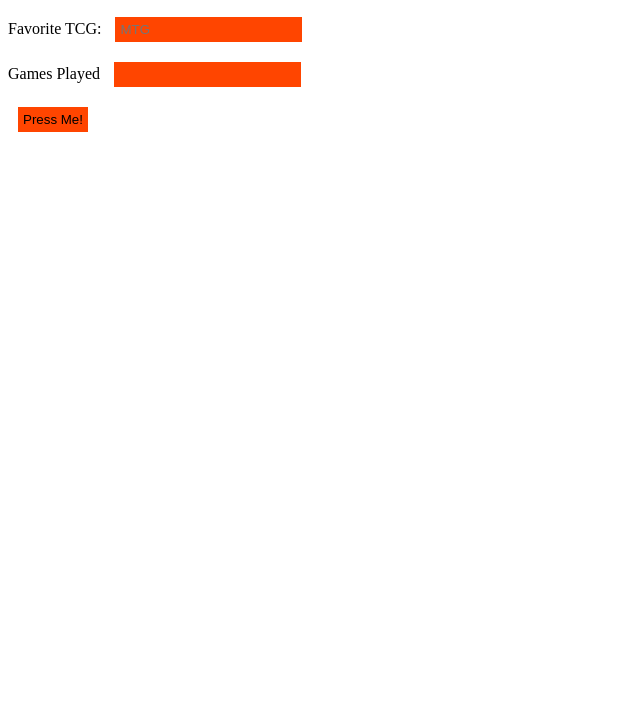
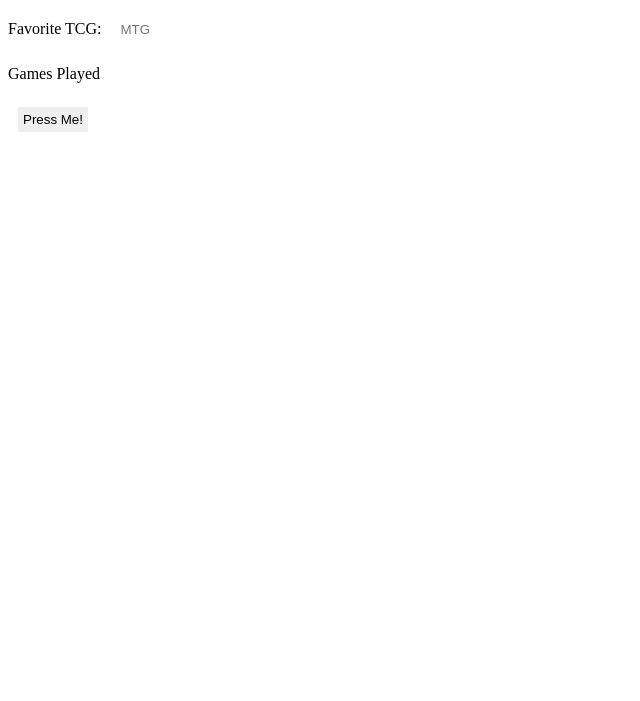
Before and after one commit to Agent33OfChrist/website_practice, a plain HTML site: page tcg.html in a window 1280 px wide. Shown: the part 99-800 px from the top of the page, without its empty margins (0-640 px from the left). Drawn offline with Linux system fonts and the light colour scheme.

Commit message:
officially added name input

```diff
--- a/tcg-style.css
+++ b/tcg-style.css
@@ -1,7 +1,7 @@
 form input{
-    background-color: orangered;
+
     padding: 5px;
-    border: 2px green;
+    border: 5px green;
     margin: 10px;
 
 }
```
